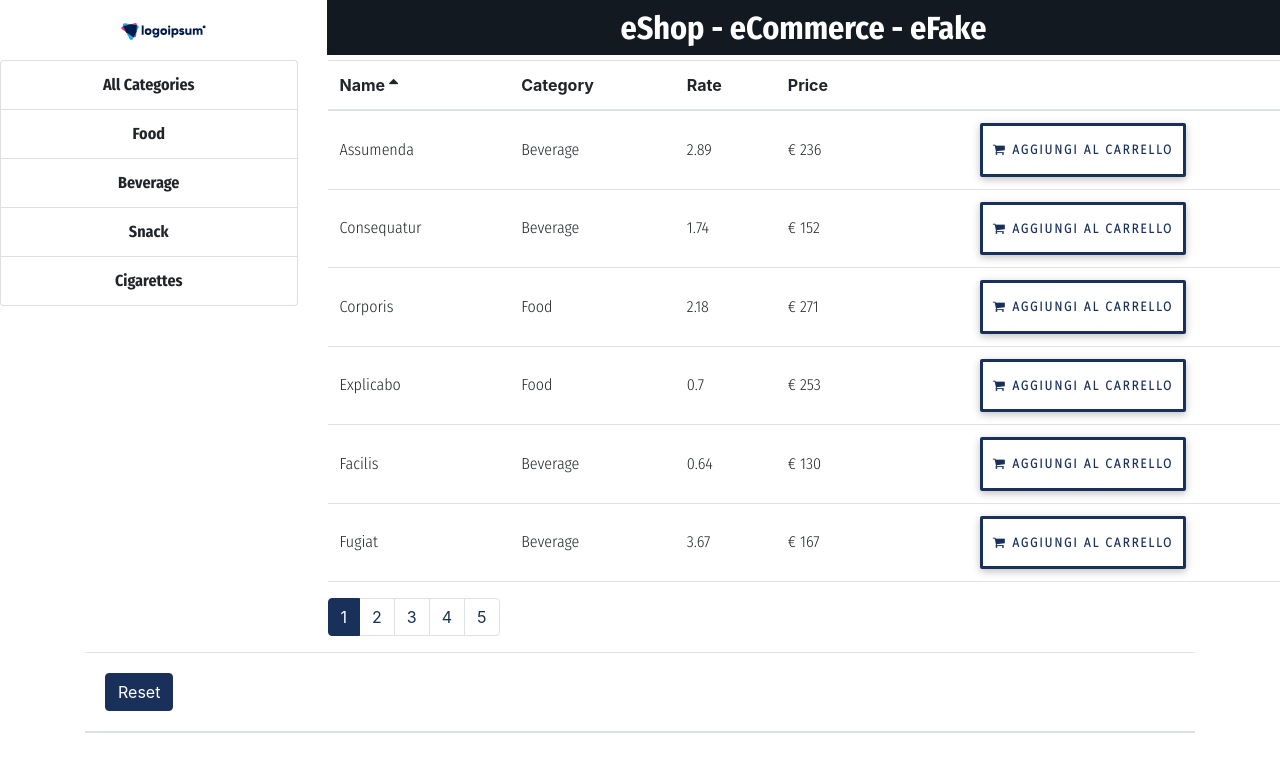
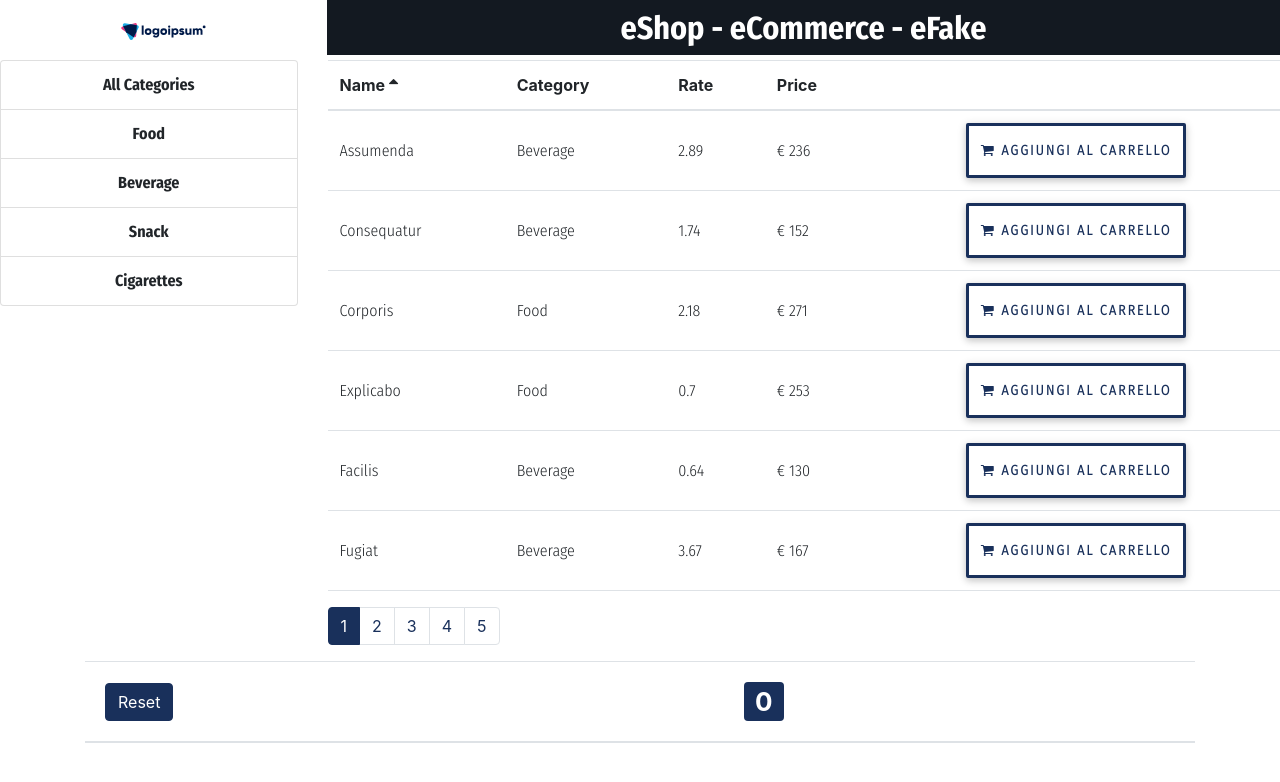
Before and after one commit to KrankMcCannon/eShop-app, a React (Create React App) app: page / in a window 1280 px wide. Shown: the top 782 px of the page. Built offline with nearby package versions, Linux system fonts and the light colour scheme.

Commit message:
count item shopcart

```diff
--- a/src/Components/ShoppingCart/CounterTable.jsx
+++ b/src/Components/ShoppingCart/CounterTable.jsx
@@ -7,7 +7,7 @@ const CounterTable = (props) => {
 
   return (
     <table className="table table-hover">
-      <CounterTableHead onReset={onReset} />
+      <CounterTableHead selectedCar={selectedCar} onReset={onReset} />
       <CounterTableBody
         selectedCar={selectedCar}
         onIncrement={onIncrement}
--- a/src/Components/ShoppingCart/CounterTableHead.jsx
+++ b/src/Components/ShoppingCart/CounterTableHead.jsx
@@ -1,7 +1,7 @@
 import React from "react";
 
 const CounterTableHead = (props) => {
-  const { onReset } = props;
+  const { selectedCar, onReset } = props;
   return (
     <thead>
       <tr>
@@ -13,6 +13,14 @@ const CounterTableHead = (props) => {
             Reset
           </button>
         </th>
+        <th>
+          <span
+            style={{ textAlign: "center", marginTop: "5%" }}
+            className="badge m-2 badge-primary"
+          >
+            {selectedCar.length}
+          </span>
+        </th>
       </tr>
     </thead>
   );
--- a/src/css/index.scss
+++ b/src/css/index.scss
@@ -225,12 +225,12 @@ a.bttn {
 }
 
 .bttn {
-  font-size: 13px;
+  font-size: 14px;
   letter-spacing: 2px;
   text-transform: uppercase;
   display: inline-block;
   text-align: center;
-  width: 206px;
+  width: 220px;
   font-weight: bold;
   padding: 14px 0px;
   border: 3px solid $primary;
```
